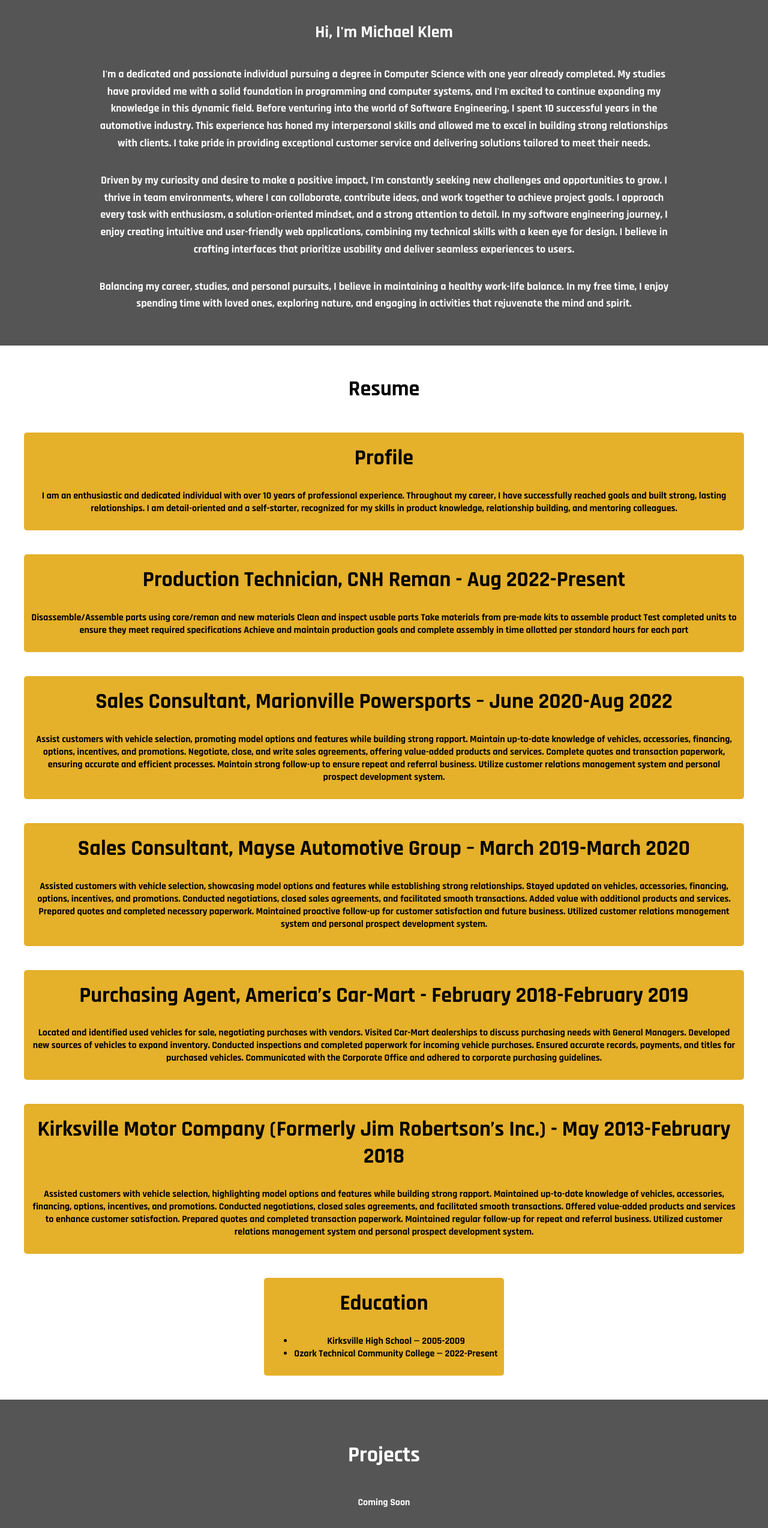
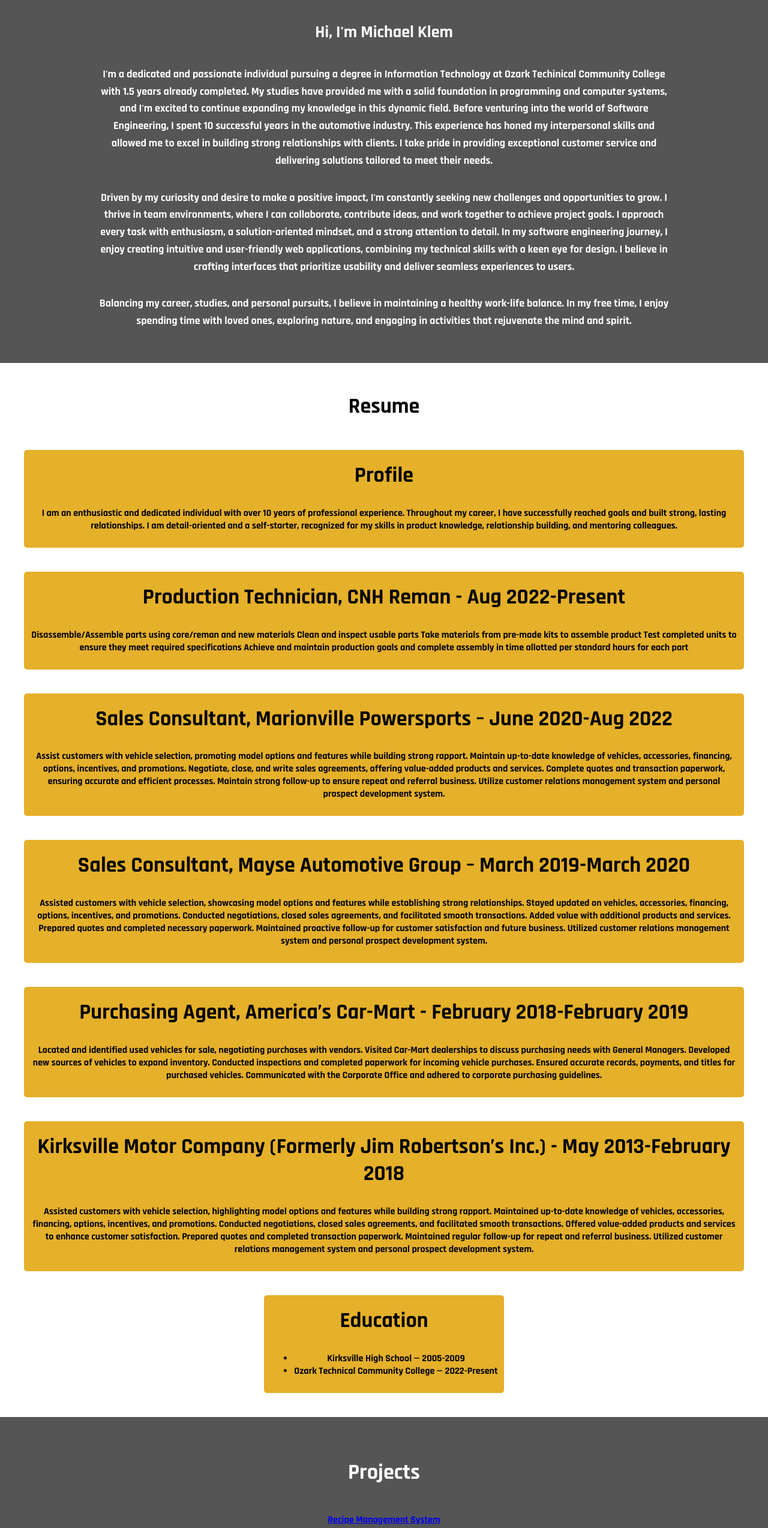
Before and after one commit to michaelklem48/michaelklem48.github.io, a plain HTML site: page index.html in a window 1280 px wide. Shown: the part 980-3527 px from the top of the page at 60% size. Drawn offline with Linux system fonts and the light colour scheme.

Commit message:
Updated profile and projects

```diff
--- a/index.html
+++ b/index.html
@@ -35,7 +35,7 @@
             <h1>Hi, I'm Michael Klem</h1>
 
             <p>
-                I'm a dedicated and passionate individual pursuing a degree in Computer Science with one year already
+                I'm a dedicated and passionate individual pursuing a degree in Information Technology at Ozark Techinical Community College with 1.5 years already
                 completed. My studies have provided me with a solid foundation in programming and computer systems, and
                 I'm excited to continue expanding my knowledge in this dynamic field. Before venturing into the world of
                 Software Engineering, I spent 10 successful years in the automotive industry. This
@@ -136,7 +136,8 @@
 
     <div id="projects" class="content">
         <h2>Projects</h2>
-        <p>Coming Soon</p>
+        <p><a href="https://replit.com/@MichaelKlem1/RecipeManagementSystem">Recipe Management System</a></p>
+
     </div>
 </body>
 
```
